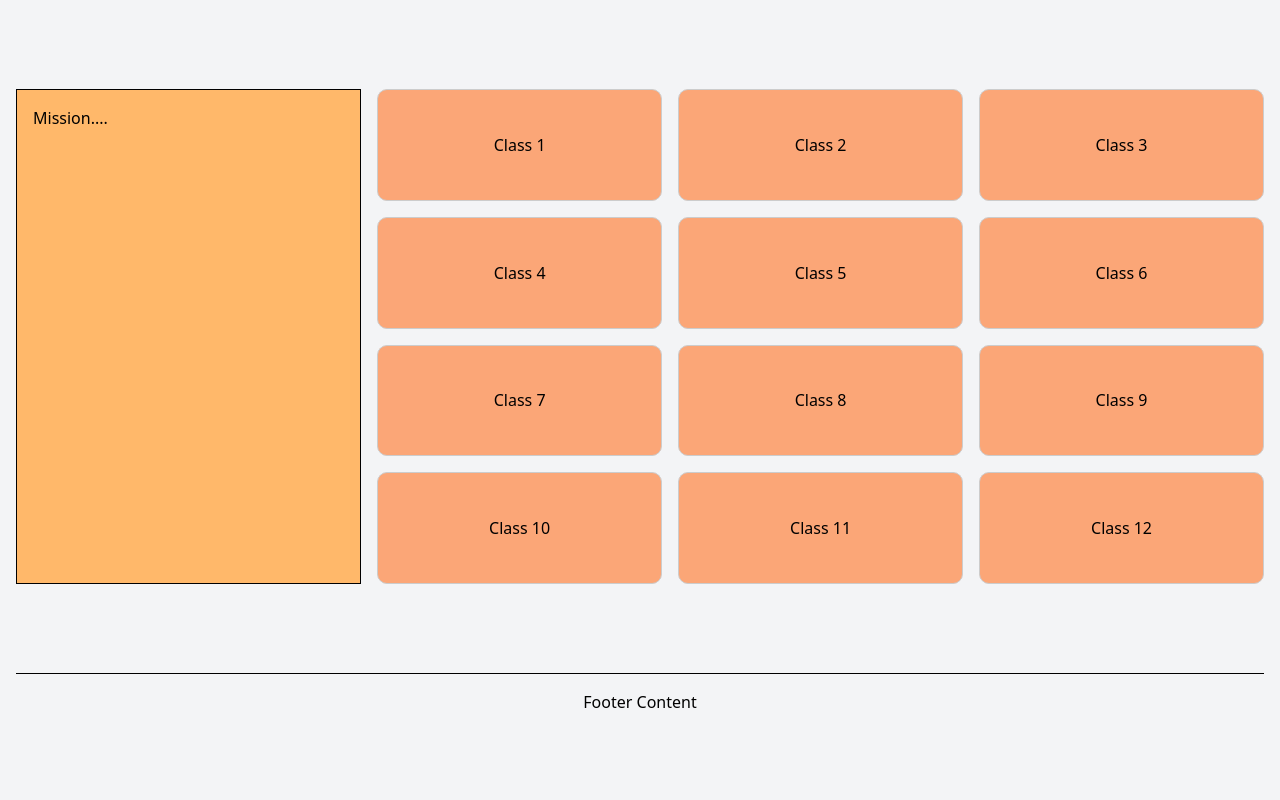
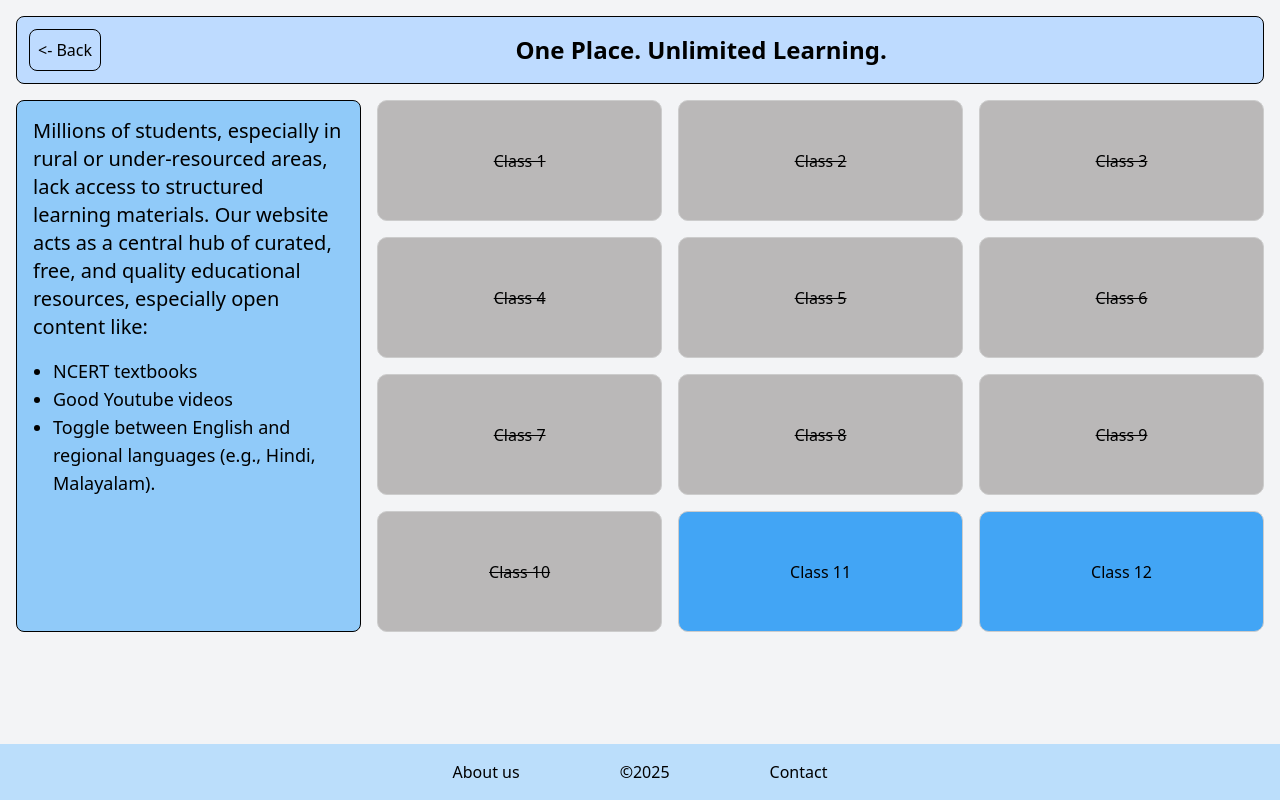
Before and after one commit to Kishor-m-1/IBM_SKILLBUILD_PROJECT, a plain HTML site: page index.html in a window 1280 px wide. Drawn offline with nearby package versions, Linux system fonts and the light colour scheme.

Commit message:
modified index page and added button click

```diff
--- a/index.html
+++ b/index.html
@@ -8,33 +8,50 @@
     <title>Document</title>
 </head>
 <body class="min-h-screen bg-gray-100">
-  <div class="grid md:grid-cols-7 md:grid-rows-10 grid-cols-1 gap-4 p-4">
-
-    <div class="md:col-start-1 md:row-start-2 md:col-span-2 md:row-span-7 bg-orange-300 p-4 border border-black w-full">
-      <p>Mission....</p>
+  <div class="grid md:grid-cols-7 md:grid-rows-8  grid-cols-1 gap-4 p-4">
+    <div class="md:col-start-1 md:row-start-1 md:col-span-7 md:row-span-1 bg-blue-200 p-3 border border-black w-full rounded-lg flex flex-wrap justify-between items-center">
+      <a href="/landingpage.html" class="border border-black p-2 rounded-lg hover:bg-blue-300 left-0 "><- Back</a>
+      <h4 class="text-center w-9/10 text-2xl font-bold ">One Place. Unlimited Learning.</h4>
     </div>
 
-    <div class=" md:col-start-3 md:col-span-5 md:row-start-2 md:row-span-7 grid grid-cols-1 sm:grid-cols-2 md:grid-cols-3 gap-4">
-      <button class="btn">Class 1</button>
-      <button class="btn">Class 2</button>
-      <button class="btn">Class 3</button>
-      <button class="btn">Class 4</button>
-      <button class="btn">Class 5</button>
-      <button class="btn">Class 6</button>
-      <button class="btn">Class 7</button>
-      <button class="btn">Class 8</button>
-      <button class="btn">Class 9</button>
-      <button class="btn">Class 10</button>
-      <button class="btn">Class 11</button>
-      <button class="btn">Class 12</button>
+    <div class="mission md:col-start-1 md:row-start-2 md:col-span-2 md:row-span-7  p-4 border border-black w-full rounded-lg mb-10">
+      <p class="text-xl">
+        Millions of students, especially in rural or under-resourced areas, lack access to structured learning materials. Our website acts as a central hub of curated, free, and quality educational resources, especially open content like:
+      </p>
+  <ul class="list-disc pl-5 mt-4 text-lg">
+    <li>NCERT textbooks</li>
+    <li>Good Youtube videos</li>
+    <li>Toggle between English and regional languages (e.g., Hindi, Malayalam).</li>
+  </ul>
+    </div>
+    <div class=" buttons md:col-start-3 md:col-span-5 md:row-start-2 md:row-span-7 grid grid-cols-1 sm:grid-cols-2 md:grid-cols-3 gap-4 mb-10">
+      <button class="btn disabled" onclick="clickFunc(this)">Class 1</button>
+      <button class="btn disabled" onclick="clickFunc(this)">Class 2</button>
+      <button class="btn disabled" onclick="clickFunc(this)">Class 3</button>
+      <button class="btn disabled" onclick="clickFunc(this)">Class 4</button>
+      <button class="btn disabled" onclick="clickFunc(this)">Class 5</button>
+      <button class="btn disabled" onclick="clickFunc(this)">Class 6</button>
+      <button class="btn disabled" onclick="clickFunc(this)">Class 7</button>
+      <button class="btn disabled" onclick="clickFunc(this)">Class 8</button>
+      <button class="btn disabled" onclick="clickFunc(this)">Class 9</button>
+      <button class="btn disabled" onclick="clickFunc(this)">Class 10</button>
+      <button class="btn enabled" onclick="clickFunc(this)">Class 11</button>
+      <button class="btn enabled" onclick="clickFunc(this)">Class 12</button>
     </div>
 
-    <div class="md:col-span-7 row-start-10  border-t border-black text-center p-4">
-        <div class="col-start-3">
-            <p>Footer Content</p>
-            <!-- &copy; 2025 -->
+    <div class="footer fixed flex flex-wrap bottom-0 left-0 right-0 bg-gray-200 p-4 justify-center gap-25">
+        <div class="flex flex-wrap ">
+            <p>About us</p>
         </div>
+        <div class="flex flex-wrap">
+            <p>&copy;2025</p>
+        </div>
+        <div class="flex flex-wrap">
+            <p>Contact</p>
+        </div>
+
     </div>
   </div>
+  <script src="script.js"></script>
 </body>
 </html>
--- a/script.js
+++ b/script.js
@@ -0,0 +1,11 @@
+function clickFunc(button){
+        if (button.classList.contains('enabled')) {
+            window.location.href = "/"
+            console.log("Class 12 is available.");
+        } else if (button.classList.contains('disabled')) {
+                window.alert("The contents of class 1 to 10 are not available yet.");
+                console.log("Class 1 to 10 are not available yet.");
+            } else {
+                window.alert("Please select a class to proceed.");
+            }
+}
--- a/style.css
+++ b/style.css
@@ -1,13 +1,26 @@
 .btn{
     border:1px solid #ccc;
-    background-color: rgba(255, 134, 68, 0.711);
     border-radius:10px;
 }
-.btn:hover{
-    background-color: rgba(255, 134, 68, 0.911);
+.disabled{
+    background-color: #bab8b8;
+    text-decoration: line-through;
+}
+.disabled:hover{
+    background-color: #8c8b8b;
+    cursor: not-allowed;
+}
+.enabled{
+    background-color: #42a5f5;
+}
+.enabled:hover{
+    background-color: #2196f3;
     cursor:pointer;
 }
 
+.mission{
+    background-color: #90caf9
+}
 .landing_page{
     background-image: url('./assets/landing_page.png');
     background-size: cover;
@@ -31,6 +44,9 @@
 .btn_landing:hover{
     background-color: #1e1e1e;
     cursor: pointer;
+}
+.footer{
+    background-color: #bbdefb;
 }
 
 @media (max-width: 640px) {
@@ -65,3 +81,8 @@
         font-size:15px;
     } */
 }
+@media(max-width:431px){
+    .footer{
+        gap: 15px;
+    }
+}
```
